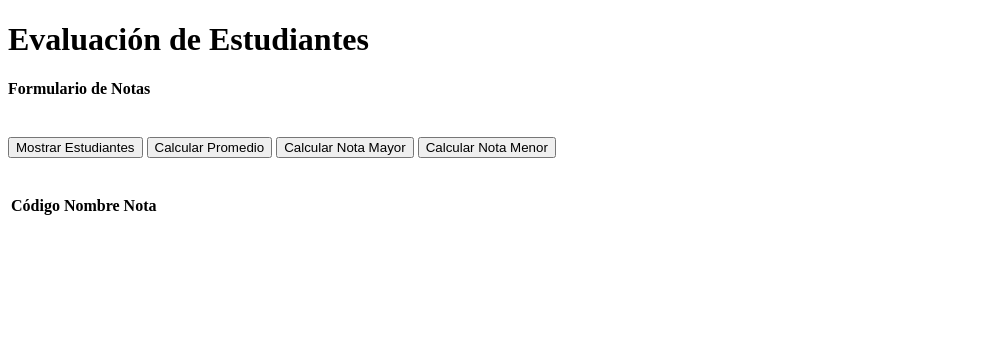
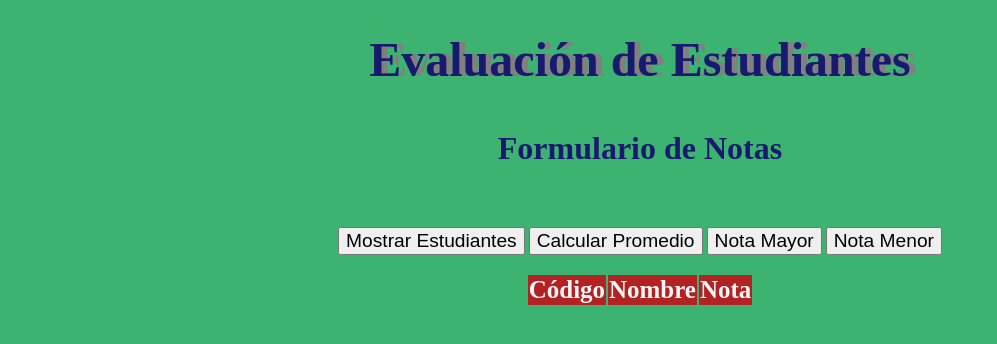
Before and after one commit to mhmt78/JavaScript-LoEsencial, a plain HTML site: page index.html in a window 1280 px wide. Shown: the whole page, without its empty margins (0-997 px from the left). Drawn offline with Linux system fonts and the light colour scheme.

Commit message:
Creando estilos.css

```diff
--- a/css/estilos.css
+++ b/css/estilos.css
@@ -0,0 +1,44 @@
+body {
+	text-align:center;
+    background-color: #3CB371;
+}
+
+table {
+	display: inline;
+	width: 100%;
+  	font-size: 1.2em;
+}
+
+th {
+	background: #B22222;
+	color: #F5F5F5;
+	font-size: 1.3em;
+}
+
+tr {
+	background: #F5F5F5;
+}
+
+td {
+	text-align: justify;
+}
+
+h1 {
+	text-shadow: gray 6px 0;
+	font-size: 3em;
+	color: #191970;
+}
+
+h4 {
+	font-size: 2em;
+	color: #191970;
+}
+
+p {
+	font-size: 1.2em;
+	/*background-color: lightblue;*/
+}
+
+button {
+	font-size: 1.2em;
+}
--- a/index.html
+++ b/index.html
@@ -7,38 +7,36 @@
 		<title>Estudiantes</title>
     	<link rel="stylesheet" href="css/estilos.css">
   	</head>
-
    	<body class="container-fluid">
 	    <header class="col-12">
-        	<h1 class="text-center">Evaluación de Estudiantes</h1>
+        	<h1>Evaluación de Estudiantes</h1>
     	</header>
 	    <section class="container contenedor">
     		<div class="col-12">
-      			<h4 class="text-left text-muted">Formulario de Notas</h4><br>
+      			<h4>Formulario de Notas</h4><br>
       			<div class="col-12">
         			<div class="row">
           				<div class="form-group col-12 text-center">
             				<button class="btn btn-primary" type="button" name="btnProcesar1" onclick="mostrarEstudiantes()">Mostrar Estudiantes</button>
                       		<button class="btn btn-primary" type="button" name="btnProcesar2" onclick="calcularPromedio()">Calcular Promedio</button>
-            				<button class="btn btn-primary" type="button" name="btnProcesar3" onclick="calcularNotaMayor()">Calcular Nota Mayor</button>
-            				<button class="btn btn-primary" type="button" name="btnProcesar4" onclick="calcularNotaMenor()">Calcular Nota Menor</button>
+            				<button class="btn btn-primary" type="button" name="btnProcesar3" onclick="calcularNotaMayor()">Nota Mayor</button>
+            				<button class="btn btn-primary" type="button" name="btnProcesar4" onclick="calcularNotaMenor()">Nota Menor</button>
           				</div>
         			</div>
-        				<br>
         				<br>
               <div class="row">
                   <div class="col-12">
                     <table class="table">
-                        <thead class="thead-dark">
+                        <thead>
                           <tr class="active">
                               <th><b>Código</b></th>
                               <th><b>Nombre</b></th>
                               <th><b>Nota</b></th>
                           </tr>
-                      </thead>
-                      <tbody id="Estudiantes">
-                      </tbody>
-                      </table>
+                        </thead>
+                        <tbody id="Estudiantes">
+                        </tbody>
+                    </table>
                   </div>
               </div>
               <br>
--- a/js/app.js
+++ b/js/app.js
@@ -1,5 +1,5 @@
-//variables de alumnos
-var alumnos = [
+//variables de estudiantes
+var estudiantes = [
     {
         "codigo": "001",
     	"nombre": "Miguel Mendoza",
@@ -45,7 +45,7 @@ var alumnos = [
 
     //Funciones del JavaScript
     function calcular() {
-    	var calculo = this.alumnos;
+    	var calculo = this.estudiantes;
     	return calculo;
     }
 
@@ -77,7 +77,7 @@ var alumnos = [
     	var calculo = calcular();
     	for (var i=0; i<calculo.length; i++) {
 			if (calculo[i].nota > notaMayor) {
-				estudianteNotaMayor = "El Estudiante "+calculo[i].nombre+"tiene la <b>mayor nota ("+calculo[i].nota+")</b>";
+				estudianteNotaMayor = "El Estudiante "+calculo[i].nombre+" tiene la <b>mayor nota ("+calculo[i].nota+")</b>";
 				notaMayor = calculo[i].nota;
 			}
     	}
```
